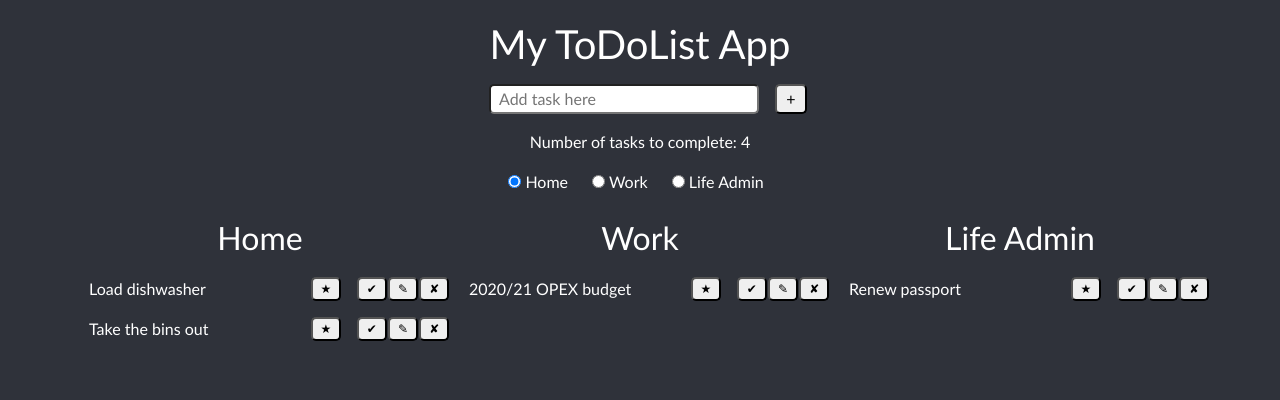
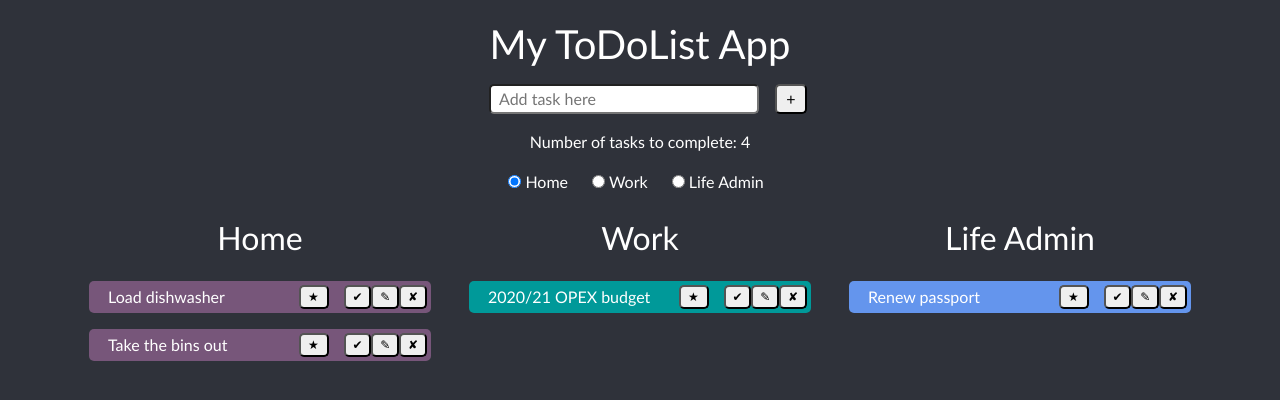
Before and after one commit to ameliamyfanwy/todo-app-frontend, a React (Create React App) app: page / in a window 1280 px wide. Shown: the top 400 px of the page. Built offline with nearby package versions, Linux system fonts and the light colour scheme.

Commit message:
Adding category backgrounds

```diff
--- a/src/App.js
+++ b/src/App.js
@@ -21,16 +21,16 @@ class App extends React.Component {
           <div className="row taskdetails">
             <div className="col-12 col-md-4">
               <CatHeader name="Home" />
-              <Task name="Load dishwasher" />
-              <Task name="Take the bins out"/>
+              <Task color="#77567A" name="Load dishwasher" />
+              <Task color="#77567A" name="Take the bins out" />
             </div>
             <div className="col-12 col-md-4">
               <CatHeader name="Work" />
-              <Task name="2020/21 OPEX budget" />
+              <Task color="#009999" name="2020/21 OPEX budget" />
             </div>
             <div className="col-12 col-md-4">
               <CatHeader name="Life Admin" />
-              <Task name="Renew passport" />
+              <Task color="#6495ED" name="Renew passport" />
             </div>
           </div>
         </div>
--- a/src/Task.css
+++ b/src/Task.css
@@ -4,8 +4,9 @@
 
 .task {
     text-align: left;
-    padding: 0.25em 0 0.25em 0.25em;
-    margin-top: 0.5em;
+    padding: 0.25em;
+    margin: 1em 0.25em 1em 0.25em;
+    border-radius: 5px;
 }
 
 button {
--- a/src/Task.js
+++ b/src/Task.js
@@ -5,7 +5,7 @@ class Task extends React.Component {
     render() {
       return (
         <div>
-            <div className="row task">
+            <div className="row task" style={{backgroundColor : this.props.color}}>
                 <div className="col-12 col-md-9">
                     {this.props.name}
                     <button button type="button" className="star">&#9733;</button>
```
